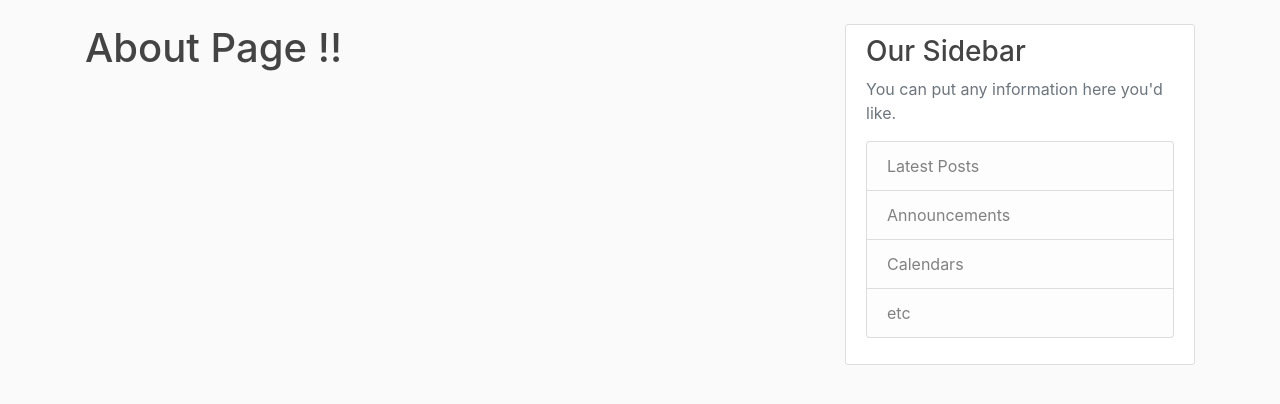
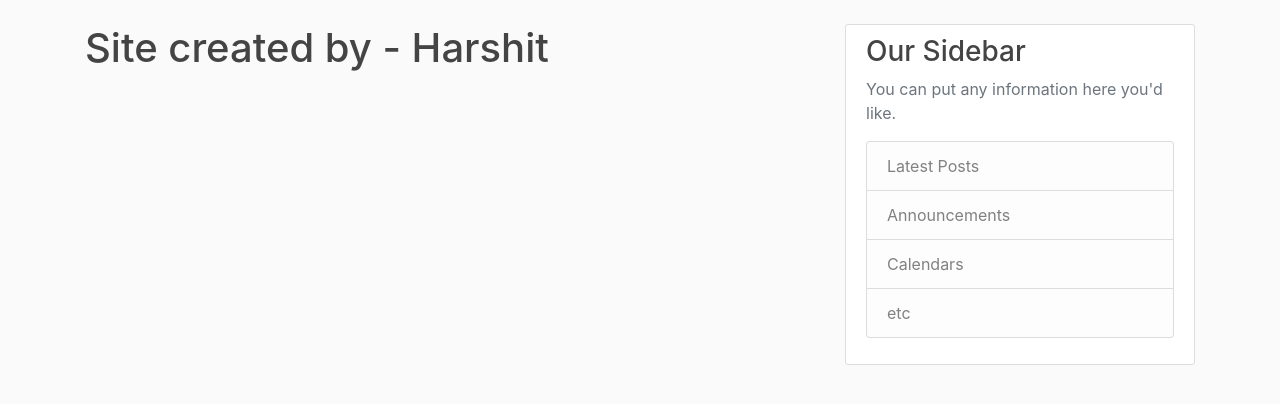
Before and after one commit to deeecoderrr/bolg-app-django, a Django app: page /about/ in a window 1280 px wide. Shown: the part 56-460 px from the top of the page. Run offline with Django 3.2, Linux system fonts and the light colour scheme.

Commit message:
about fix

```diff
--- a/blog/templates/blog/about.html
+++ b/blog/templates/blog/about.html
@@ -1,4 +1,4 @@
 {% extends "blog/base.html" %}
 {% block content %}
-    <h1> About Page !! </h1>
+    <h1> Site created by - Harshit </h1>
 {% endblock content %}
```
